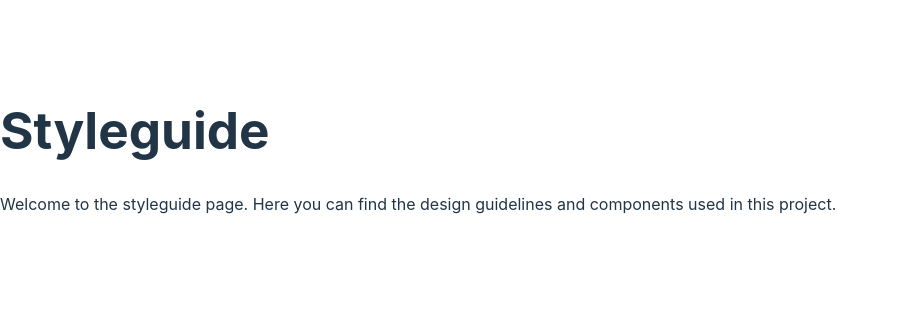
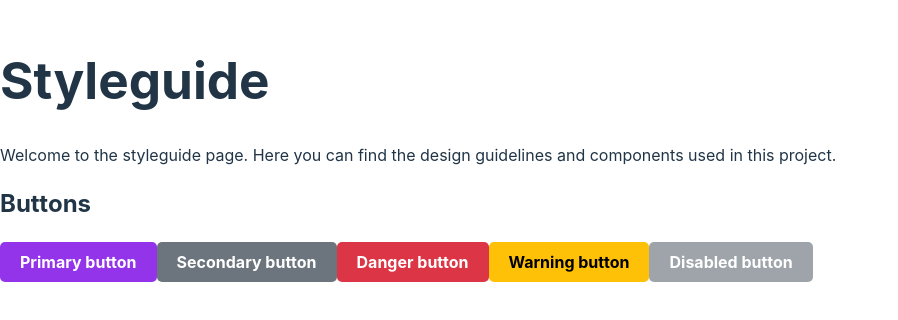
Before and after one commit to Alexisgnd/electron-vite-react-ts, a React (Vite) app: page / in a window 1280 px wide. Shown: the part 250-570 px from the top of the page, without its empty margins (0-898 px from the left). Built offline with nearby package versions, Linux system fonts and the light colour scheme.

Commit message:
add Button component with styles and integrate into Styleguide

```diff
--- a/package.json
+++ b/package.json
@@ -31,9 +31,11 @@
   },
   "devDependencies": {
     "@eslint/js": "^9.19.0",
+    "@tailwindcss/vite": "^4.0.6",
     "@types/react": "^19.0.8",
     "@types/react-dom": "^19.0.3",
     "@vitejs/plugin-react": "^4.3.4",
+    "autoprefixer": "^10.4.20",
     "concurrently": "^9.1.2",
     "cross-env": "^7.0.3",
     "electron": "^34.2.0",
@@ -42,6 +44,9 @@
     "eslint-plugin-react-hooks": "^5.0.0",
     "eslint-plugin-react-refresh": "^0.4.18",
     "globals": "^15.14.0",
+    "postcss": "^8.5.2",
+    "sass-embedded": "^1.85.0",
+    "tailwindcss": "^4.0.6",
     "typescript": "~5.7.2",
     "typescript-eslint": "^8.22.0",
     "vite": "^6.1.0",
--- a/src/Styleguide.tsx
+++ b/src/Styleguide.tsx
@@ -1,11 +1,23 @@
 import React from 'react';
+import Button from './components/Button';
 
 const Styleguide: React.FC = () => {
     return (
-        <div>
-            <h1>Styleguide</h1>
-            <p>Welcome to the styleguide page. Here you can find the design guidelines and components used in this project.</p>
-        </div>
+        <>
+            <div>
+                <h1>Styleguide</h1>
+                <p>Welcome to the styleguide page. Here you can find the design guidelines and components used in this project.</p>
+            </div>
+            <div>
+                {/* Boutons */}
+                <h2>Buttons</h2>
+                <Button text="Primary button" />
+                <Button text="Secondary button" variant="secondary" />
+                <Button text="Danger button" variant="danger" />
+                <Button text="Warning button" variant="warning" />
+                <Button text="Disabled button" variant="disabled" />
+            </div>
+        </>
     );
 };
 
--- /dev/null
+++ b/src/components/Button.scss
@@ -0,0 +1,61 @@
+.button {
+    padding: 10px 20px;
+    font-size: 16px;
+    font-weight: bold;
+    border: none;
+    border-radius: 5px;
+    cursor: pointer;
+    transition: background-color 0.3s ease, transform 0.2s ease;
+
+    &.primary {
+        background-color: #9333EA;
+        color: white;
+
+        &:hover {
+            background-color: #5b00b1;
+            transform: scale(1.05);
+        }
+    }
+
+    &.secondary {
+        background-color: #6c757d;
+        color: white;
+
+        &:hover {
+            background-color: #545b62;
+            transform: scale(1.05);
+        }
+    }
+
+    &.danger {
+        background-color: #dc3545;
+        color: white;
+
+        &:hover {
+            background-color: #b02a37;
+            transform: scale(1.05);
+        }
+    }
+
+    &.warning {
+        background-color: #ffc107;
+        color: black;
+
+        &:hover {
+            background-color: #e0a800;
+            transform: scale(1.05);
+        }
+    }
+
+    &.disabled {
+        background-color: #6c757d;
+        color: white;
+        cursor: not-allowed;
+        opacity: 0.65;
+
+        &:hover {
+            background-color: #6c757d;
+            transform: none;
+        }
+    }
+}
--- /dev/null
+++ b/src/components/Button.tsx
@@ -0,0 +1,14 @@
+import React from "react";
+import "./Button.scss"; // Import du fichier SCSS
+
+interface ButtonProps {
+  text: string;
+  variant?: "primary" | "secondary" | "danger" | "warning" | "disabled";
+  onClick?: () => void;
+}
+
+const Button: React.FC<ButtonProps> = ({ text, variant = "primary", onClick }) => {
+  return <button className={`button ${variant}`} onClick={onClick}>{text}</button>;
+};
+
+export default Button;
```
Also changed, not shown: 1 other file (tests, documents, lock files or other folders).
